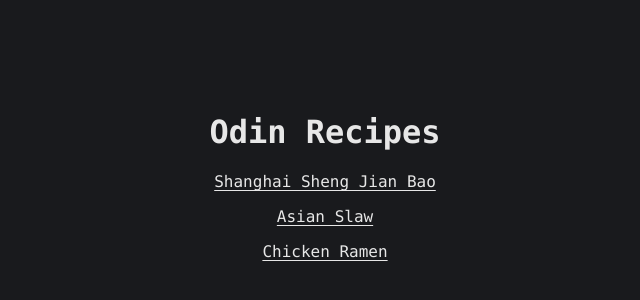
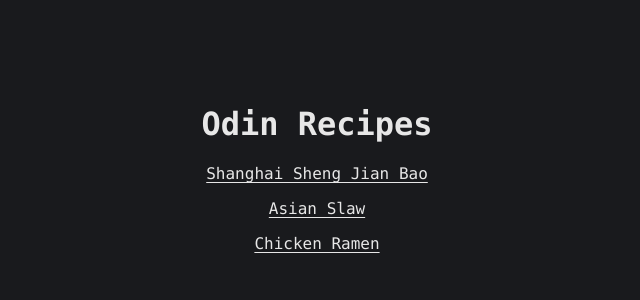
Before and after one commit to eric-travels/odin-recipes, a plain HTML site: page index.html in a window 1280 px wide. Shown: the part 184-484 px from the top of the page, without its empty margins (323-963 px from the left). Drawn offline with Linux system fonts and the light colour scheme.

Commit message:
Fix height issue again

```diff
--- a/odin-recipes.css
+++ b/odin-recipes.css
@@ -25,8 +25,7 @@ a{
     margin-bottom: 75px;
 }
 
-.recipe-links{
-    text-align: center;
+.index-body{
     width:100vw;
     height:90vh;
     margin:auto;
@@ -34,3 +33,7 @@ a{
     justify-content: center;
     align-items: center;
 }
+
+.recipe-links{
+    text-align: center;
+}
```
